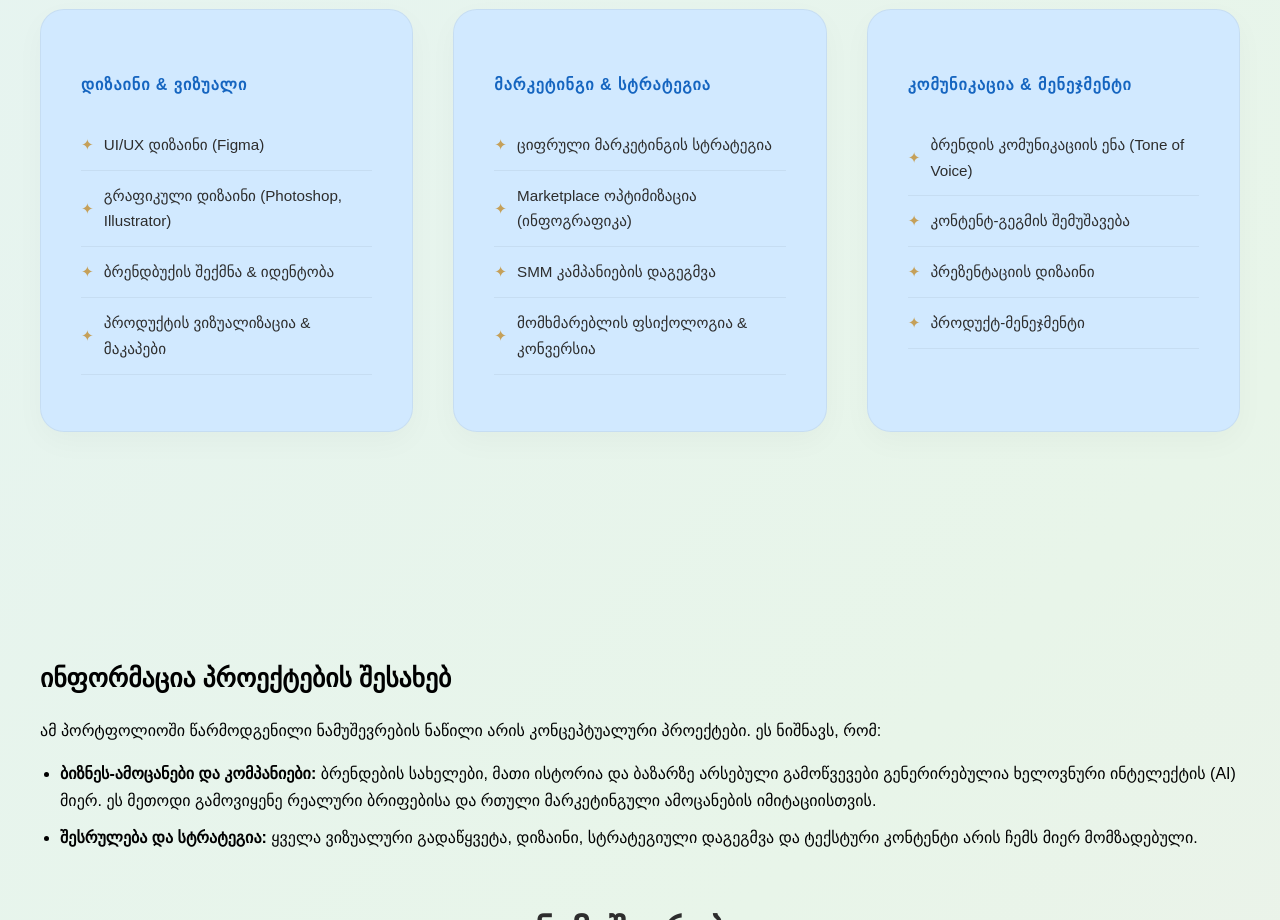
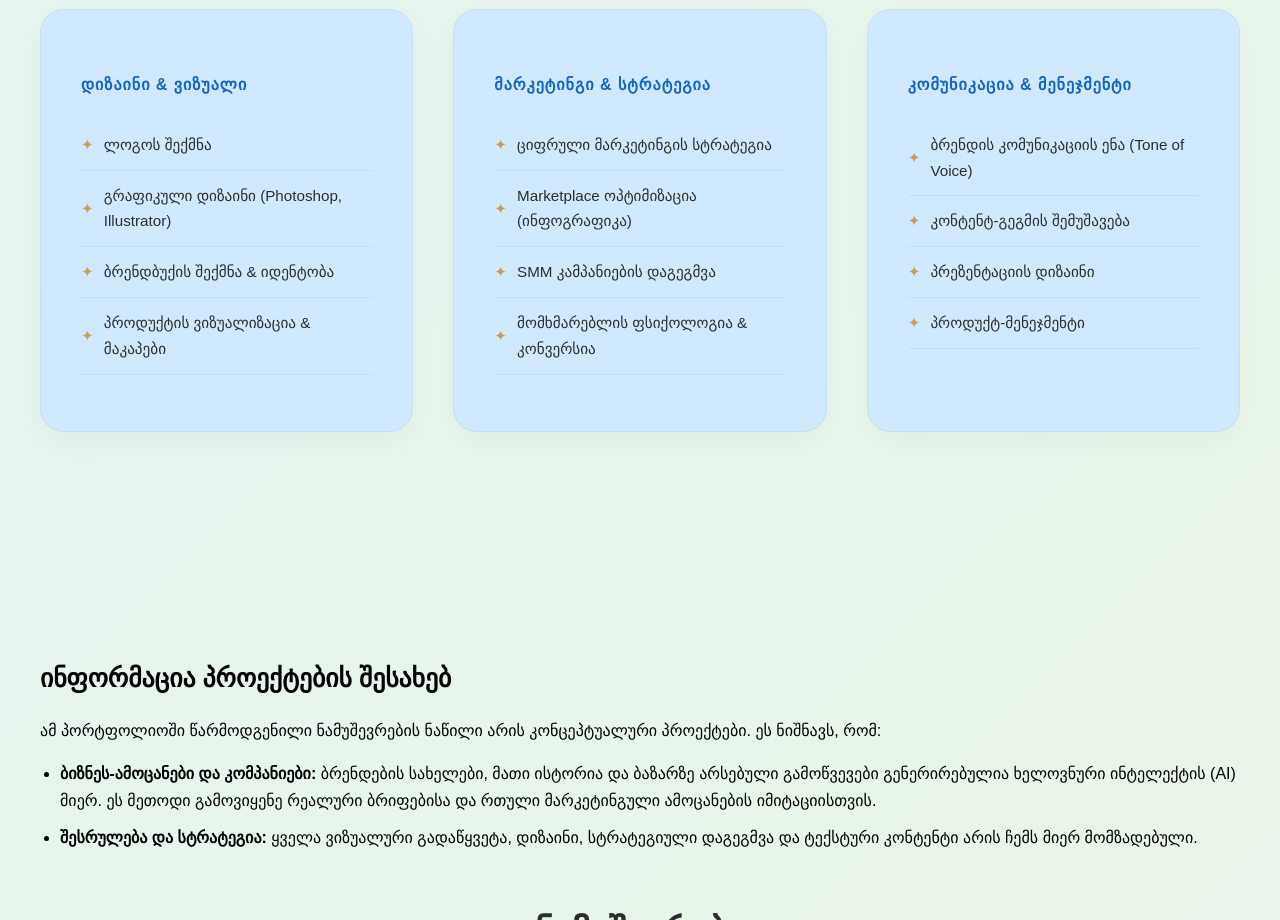
Before and after one commit to AnahitAmbartsumovi/portfolio, a plain HTML site: page index.html in a window 1280 px wide. Shown: the part 800-1720 px from the top of the page. Drawn offline with nearby package versions, Linux system fonts and the light colour scheme; a web font is replaced by a local one.

Commit message:
index.html

```diff
--- a/index.html
+++ b/index.html
@@ -182,7 +182,7 @@
         <div class="skill-category" data-aos="fade-up" data-aos-delay="100">
             <h4 style="color: #1565c0; letter-spacing: 1px;">დიზაინი & ვიზუალი</h4>
             <ul class="skill-list" style="padding: 0;">
-                <li>UI/UX დიზაინი (Figma)</li>
+                <li>ლოგოს შექმნა</li>
                 <li>გრაფიკული დიზაინი (Photoshop, Illustrator)</li>
                 <li>ბრენდბუქის შექმნა & იდენტობა</li>
                 <li>პროდუქტის ვიზუალიზაცია & მაკაპები</li>
```
